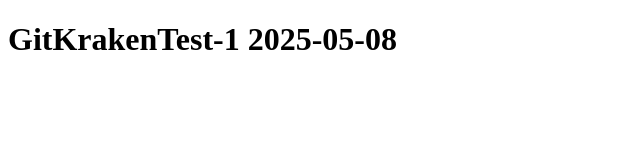
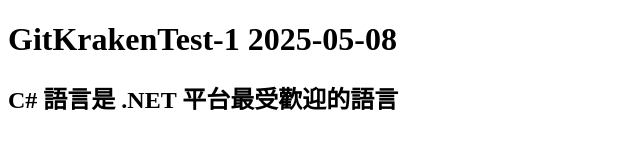
Before and after one commit to EricHsu23811/GitKrakenTestRepo-1, a plain HTML site: page index.html in a window 1280 px wide. Shown: the whole page, without its empty margins (0-640 px from the left). Drawn offline with Linux system fonts and the light colour scheme.

Commit message:
Add text in index.html
2025-05-08 15:37

```diff
--- a/index.html
+++ b/index.html
@@ -6,5 +6,8 @@
 </head>
 <body>
     <h1>GitKrakenTest-1 2025-05-08</h1>
+    <h2>
+        C# 語言是 .NET 平台最受歡迎的語言
+    </h2>
 </body>
 </html>
```
